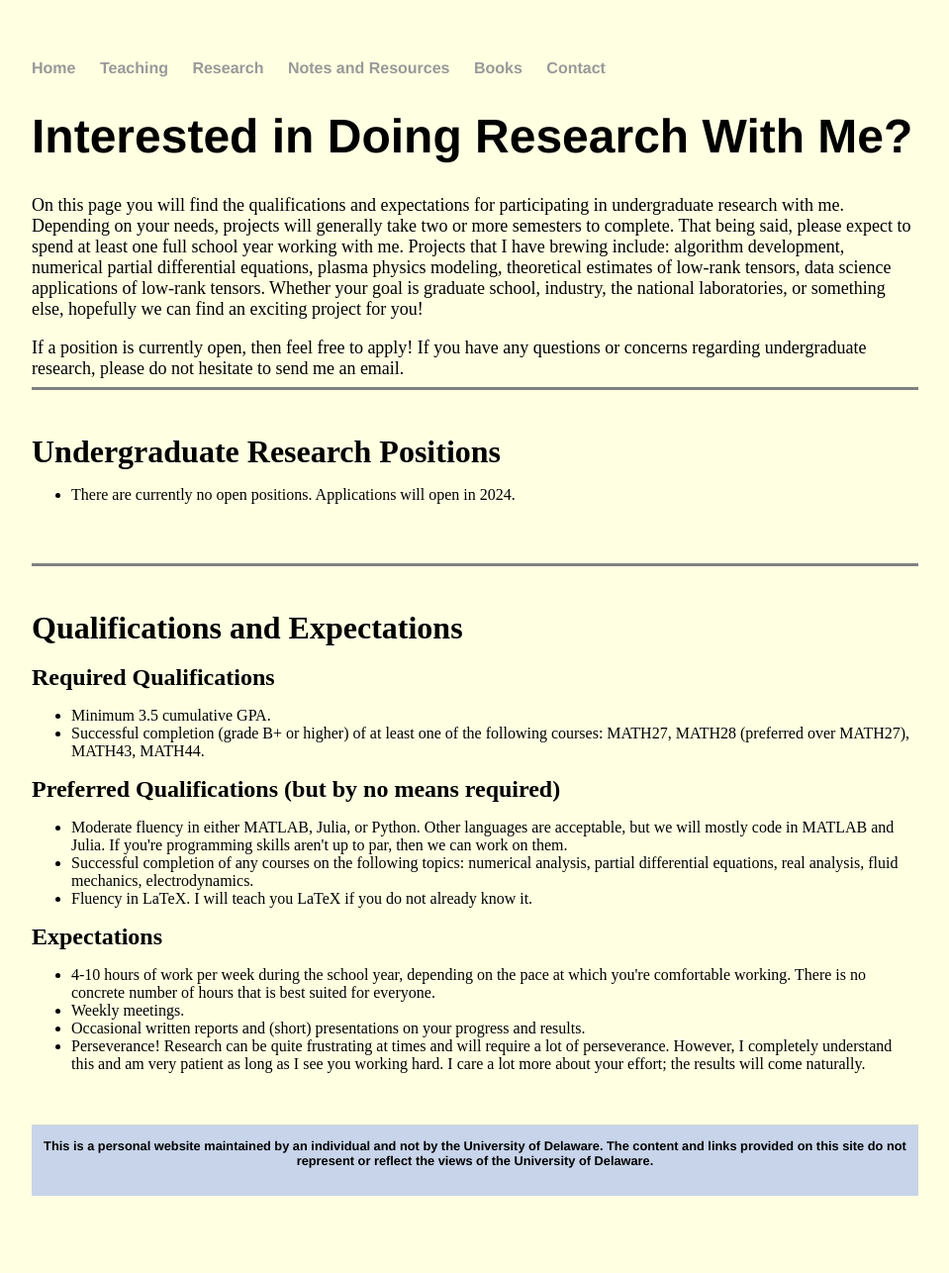
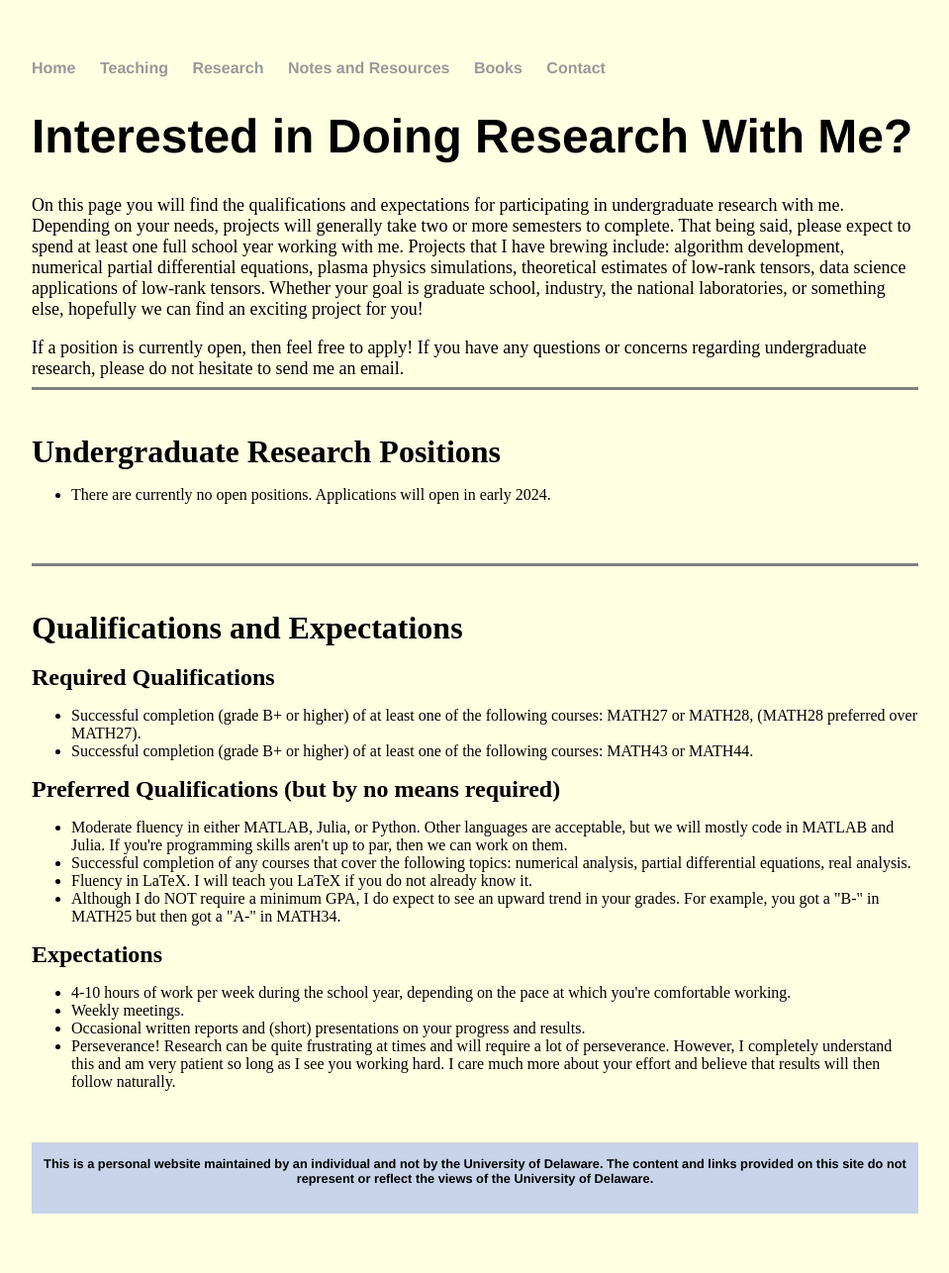
Before and after one commit to jhknakao/jhknakao.github.io, a Jekyll site: the page built from undergradresearch.html, in a window 1280 px wide. Shown: the whole page at 99% size, without its empty margins (160-1119 px from the left). Built offline with Jekyll 4.4.1, drawn with Linux system fonts in a browser that asks for light colours.

Commit message:
Update undergradresearch.html

```diff
--- a/undergradresearch.html
+++ b/undergradresearch.html
@@ -1,10 +1,10 @@
 ---
 layout: default
-title: Notes and Resources
+title: Interested in Doing Research?
 ---
 <div class="blurb">
 	<h1>Interested in Doing Research With Me?</h1>
-	<font size="4">On this page you will find the qualifications and expectations for participating in undergraduate research with me. Depending on your needs, projects will generally take two or more semesters to complete. That being said, please expect to spend at least one full school year working with me. Projects that I have brewing include: algorithm development, numerical partial differential equations, plasma physics modeling, theoretical estimates of low-rank tensors, data science applications of low-rank tensors. Whether your goal is graduate school, industry, the national laboratories, or something else, hopefully we can find an exciting project for you!</font>
+	<font size="4">On this page you will find the qualifications and expectations for participating in undergraduate research with me. Depending on your needs, projects will generally take two or more semesters to complete. That being said, please expect to spend at least one full school year working with me. Projects that I have brewing include: algorithm development, numerical partial differential equations, plasma physics simulations, theoretical estimates of low-rank tensors, data science applications of low-rank tensors. Whether your goal is graduate school, industry, the national laboratories, or something else, hopefully we can find an exciting project for you!</font>
 	<br>
 	<br>
 	<font size="4">If a position is currently open, then feel free to apply! If you have any questions or concerns regarding undergraduate research, please do not hesitate to send me an email.</font>
@@ -15,7 +15,7 @@ title: Notes and Resources
 	<br>
 	<font size="6"><b>Undergraduate Research Positions</b></font>
 	<ul>
-		<li>There are currently no open positions. Applications will open in 2024.
+		<li>There are currently no open positions. Applications will open in early 2024.
   </ul>
 	<br>
 	<br>
@@ -27,23 +27,24 @@ title: Notes and Resources
   	<br>
 	<font size="5"><b>Required Qualifications</b></font>
 	<ul>
-    <li>Minimum 3.5 cumulative GPA.</li>
-    <li>Successful completion (grade B+ or higher) of at least one of the following courses: MATH27, MATH28 (preferred over MATH27), MATH43, MATH44.</li>
+    <li>Successful completion (grade B+ or higher) of at least one of the following courses: MATH27 or MATH28, (MATH28 preferred over MATH27).</li>
+    <li>Successful completion (grade B+ or higher) of at least one of the following courses: MATH43 or MATH44.</li>
 	</ul>
 
 	<font size="5"><b>Preferred Qualifications (but by no means required)</b></font>
 	<ul>
     <li>Moderate fluency in either MATLAB, Julia, or Python. Other languages are acceptable, but we will mostly code in MATLAB and Julia. If you're programming skills aren't up to par, then we can work on them.</li>
-    <li>Successful completion of any courses on the following topics: numerical analysis, partial differential equations, real analysis, fluid mechanics, electrodynamics.</li>
+    <li>Successful completion of any courses that cover the following topics: numerical analysis, partial differential equations, real analysis.</li>
     <li>Fluency in LaTeX. I will teach you LaTeX if you do not already know it.</li>
+    <li>Although I do NOT require a minimum GPA, I do expect to see an upward trend in your grades. For example, you got a "B-" in MATH25 but then got a "A-" in MATH34.</li>
   </ul>
 
   <font size="5"><b>Expectations</b></font>
 	<ul>
-    <li>4-10 hours of work per week during the school year, depending on the pace at which you're comfortable working. There is no concrete number of hours that is best suited for everyone.</li>
+    <li>4-10 hours of work per week during the school year, depending on the pace at which you're comfortable working.</li>
     <li>Weekly meetings.</li>
     <li>Occasional written reports and (short) presentations on your progress and results.</li>
-    <li>Perseverance! Research can be quite frustrating at times and will require a lot of perseverance. However, I completely understand this and am very patient as long as I see you working hard. I care a lot more about your effort; the results will come naturally.</li>
+    <li>Perseverance! Research can be quite frustrating at times and will require a lot of perseverance. However, I completely understand this and am very patient so long as I see you working hard. I care much more about your effort and believe that results will then follow naturally.</li>
 	</ul>
 	<br>
 	<br>
```
